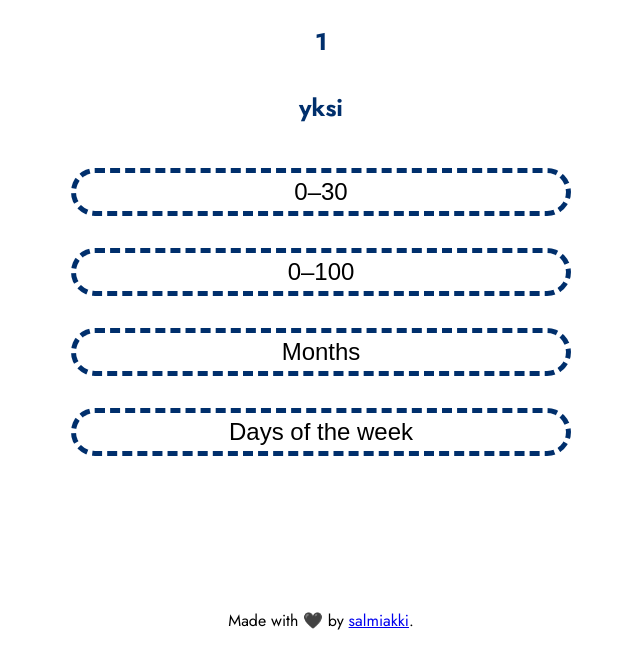
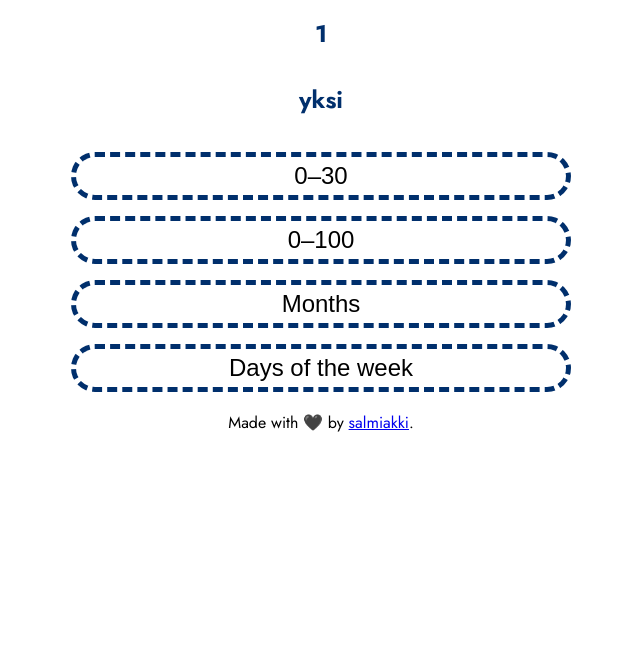
Before and after one commit to salmiakki/sanastovalmentaja, a plain HTML site: page index.html in a window 1280 px wide. Shown: the part 143-800 px from the top of the page, without its empty margins (319-959 px from the left). Drawn offline with nearby package versions, Linux system fonts and the light colour scheme.

Commit message:
Switch to flexbox

```diff
--- a/index.html
+++ b/index.html
@@ -10,7 +10,7 @@
         <script src="app.js" defer></script>
     </head>
     <body>
-        <div id="app">
+        <div id="app" class="content">
             <header>
                 <h1>{{ title }}</h1>
             </header>
@@ -23,6 +23,8 @@
                     <button v-if="key != currentWordSetName" @click="change(key)">{{ value.title }}</button>
                 </div>
             </section>
+
+            <div class="push"></div>
         </div>
         <div class="footer">
             Made with 🖤 by <a href="https://github.com/salmiakki/sanastovalmentaja">salmiakki</a>.
--- a/styles.css
+++ b/styles.css
@@ -2,19 +2,21 @@
     box-sizing: border-box;
 }
 
-html {
+html,
+body {
     font-family: "Jost", sans-serif;
+    height: 10 0%;
 }
-
 body {
-    margin: 0;
+    display: flex;
+    flex-direction: column;
 }
 
 header {
     /* box-shadow: 0 2px 8px rgba(0, 0, 0, 0.26); */
     margin: 0.5rem auto;
     border-radius: 10px;
-    padding: 1rem;
+    padding: 0.5rem;
     background-color: white;
     color: #002f6c;
     text-align: center;
@@ -50,16 +52,6 @@ header {
     /* border-radius: 25px; */
 }
 
-.footer {
-    position: fixed;
-    bottom: 0;
-    left: 0;
-    width: 100%;
-    height: 3rem;
-    font-size: 1rem;
-    text-align: center;
-}
-
 button {
     border-width: 5px;
     border-style: dashed;
@@ -68,10 +60,26 @@ button {
     height: 3rem;
     width: 80%;
     font-size: 1.5rem;
-    margin: 1rem;
+    margin: 0.5rem;
     border-radius: 2rem;
 }
 
 button:hover {
     border-style: solid;
 }
+
+.content {
+    flex: 1 0 auto;
+}
+
+.footer {
+    /* position: absolute; */
+    /* bottom: 0; */
+    /* left: 0; */
+    /* height: 50px; */
+    flex-shrink: 0;
+    width: 100%;
+    /* height: 50px; */
+    font-size: 1rem;
+    text-align: center;
+}
```
